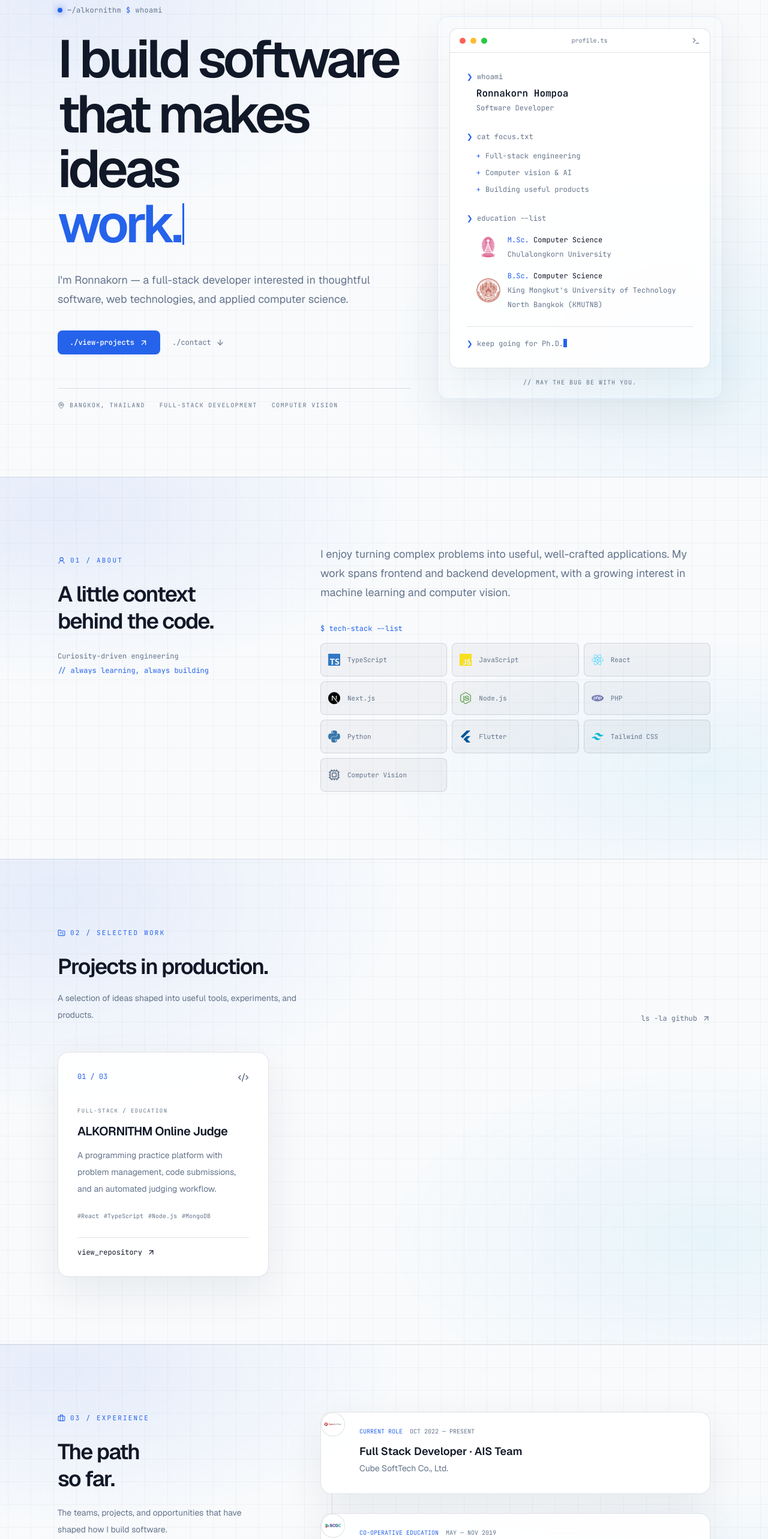
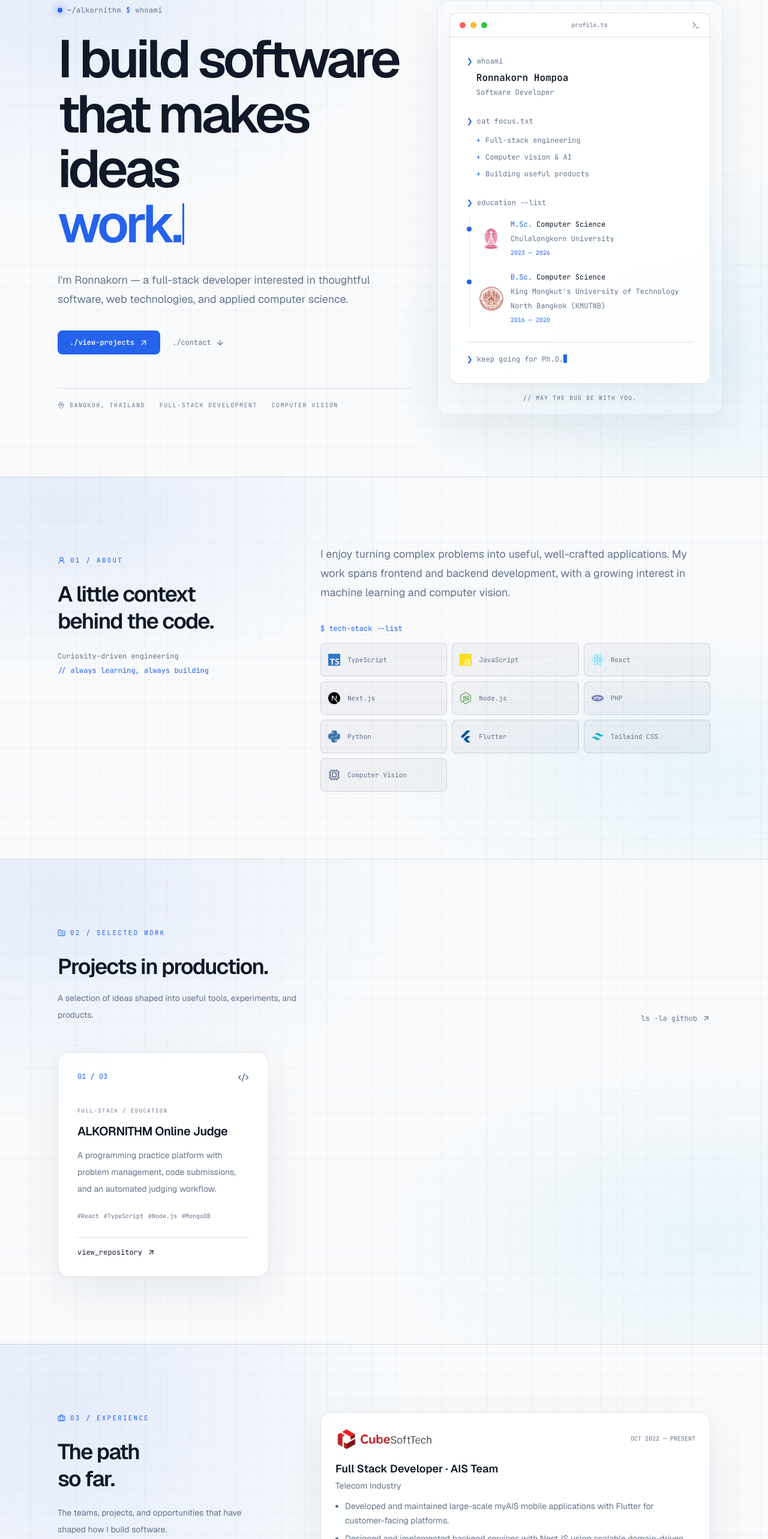
Before and after one commit to kasettakorn/alkornithm-2026, a Next.js app: page / in a window 1280 px wide. Shown: the part 172-2738 px from the top of the page at 60% size. Built offline with nearby package versions, Linux system fonts and the light colour scheme.

Commit message:
Add new logos for IEEE Xplore and Samart; update blog and homepage sections for improved layout and content presentation

```diff
--- a/src/app/blog/page.tsx
+++ b/src/app/blog/page.tsx
@@ -105,7 +105,7 @@ async function BlogContent() {
                                     <span>·</span>
                                     <span className="inline-flex items-center gap-1"><Clock3 size={11} /> {featuredPost.reading_time} min read</span>
                                 </div>
-                                <h3 className="mt-6 text-3xl font-semibold leading-tight tracking-[-0.04em] transition-colors group-hover:text-terminal-accent sm:text-4xl">
+                                <h3 className="mt-6 font-mono text-3xl font-semibold leading-tight tracking-[-0.04em] transition-colors group-hover:text-terminal-accent sm:text-4xl">
                                     {featuredPost.title}
                                 </h3>
                                 {featuredPost.excerpt && (
--- a/src/app/page.tsx
+++ b/src/app/page.tsx
@@ -1,4 +1,5 @@
 import Link from "next/link";
+import Image from "next/image";
 import { ArrowDown, ArrowUpRight, BookOpen, Briefcase, Code2, Cpu, FolderKanban, Mail, MapPin, NotebookPen, Play, Sparkles, Terminal, UserRound } from "lucide-react";
 import { GithubLogo, LinkedinLogo, YoutubeLogo } from "@phosphor-icons/react/dist/ssr";
 import { CurrentYear } from "@/components/layout/current-year";
@@ -45,14 +46,16 @@ export default function Home() {
               <div className="space-y-6 p-5 font-mono text-xs leading-6 sm:p-7">
                 <div><p className="text-muted-foreground"><span className="text-terminal-accent">❯</span> whoami</p><p className="mt-1 pl-4 text-base font-semibold text-foreground">Ronnakorn Hompoa</p><p className="pl-4 text-muted-foreground">Software Developer</p></div>
                 <div><p className="text-muted-foreground"><span className="text-terminal-accent">❯</span> cat focus.txt</p><ul className="mt-2 space-y-1 pl-4 text-muted-foreground"><li><span className="mr-2 text-terminal-accent">+</span>Full-stack engineering</li><li><span className="mr-2 text-terminal-accent">+</span>Computer vision & AI</li><li><span className="mr-2 text-terminal-accent">+</span>Building useful products</li></ul></div>
-                <div><p className="text-muted-foreground"><span className="text-terminal-accent">❯</span> education --list</p><div className="mt-3 space-y-3 pl-4">
-                  <div className="flex items-center gap-3">
+                <div><p className="text-muted-foreground"><span className="text-terminal-accent">❯</span> education --list</p><div className="relative ml-1 mt-3 space-y-4 border-l border-border pl-4">
+                  <div className="relative flex items-center gap-3">
+                    <span aria-hidden="true" className="absolute -left-[1.3rem] top-4 size-2 rounded-full bg-terminal-accent ring-4 ring-card" />
                     <img src="/images/logos/chula.png" alt="Chulalongkorn University mark" loading="lazy" className="size-10 shrink-0 object-contain" />
-                    <div><p><span className="text-terminal-accent">M.Sc.</span> Computer Science</p><p className="text-muted-foreground">Chulalongkorn University</p></div>
+                    <div><p><span className="text-terminal-accent">M.Sc.</span> Computer Science</p><p className="text-muted-foreground">Chulalongkorn University</p><p className="font-mono text-[10px] text-terminal-accent">2023 — 2026</p></div>
                   </div>
-                  <div className="flex items-center gap-3">
+                  <div className="relative flex items-center gap-3">
+                    <span aria-hidden="true" className="absolute -left-[1.3rem] top-4 size-2 rounded-full bg-terminal-accent ring-4 ring-card" />
                     <img src="/images/logos/kmutnb.png" alt="KMUTNB mark" loading="lazy" className="size-10 shrink-0 object-contain" />
-                    <div><p><span className="text-terminal-accent">B.Sc.</span> Computer Science</p><p className="text-muted-foreground">King Mongkut's University of Technology North Bangkok (KMUTNB)</p></div>
+                    <div><p><span className="text-terminal-accent">B.Sc.</span> Computer Science</p><p className="text-muted-foreground">King Mongkut's University of Technology North Bangkok (KMUTNB)</p><p className="font-mono text-[10px] text-terminal-accent">2016 — 2020</p></div>
                   </div>
                 </div></div>
                 <div className="border-t border-border pt-4 text-muted-foreground"><span className="text-terminal-accent">❯</span> keep going for Ph.D.<span className="terminal-caret inline-block h-3.5 w-1.5 translate-y-[2px] bg-terminal-accent" /></div>
@@ -94,22 +97,42 @@ export default function Home() {
         <div className="mx-auto grid max-w-6xl gap-12 px-5 py-24 sm:px-8 lg:grid-cols-[0.75fr_1.25fr] lg:py-28">
           <div><p className="section-kicker inline-flex items-center gap-2"><Briefcase size={13} aria-hidden="true" />03 / EXPERIENCE</p><h2 className="section-heading mt-5">The path<br />so far.</h2><p className="mt-5 max-w-xs text-sm leading-7 text-muted-foreground">The teams, projects, and opportunities that have shaped how I build software.</p></div>
           <div className="relative">
-            <div aria-hidden="true" className="absolute bottom-8 left-[19px] top-8 w-px bg-border" />
             <div className="space-y-8">
-              <article className="group relative rounded-2xl border border-border bg-card p-5 pl-16 shadow-sm shadow-black/[0.02] transition-all duration-300 hover:-translate-y-1 hover:border-terminal-accent/40 sm:p-6 sm:pl-16">
-                <div className="absolute left-0 top-0 z-10 flex size-10 items-center justify-center overflow-hidden rounded-full border border-border bg-white p-1"><img src="/images/logos/cubesofttech.png" alt="Cube SoftTech mark" loading="lazy" className="max-h-full max-w-full object-contain" /></div>
+              <article className="group rounded-2xl border border-border bg-card p-5 shadow-sm shadow-black/[0.02] transition-all duration-300 hover:-translate-y-1 hover:border-terminal-accent/40 sm:p-6">
                 <div className="pb-2">
-                  <div className="mb-3 flex flex-wrap items-center gap-3"><span className="font-mono text-[10px] text-terminal-accent">CURRENT ROLE</span><span className="font-mono text-[10px] text-muted-foreground">OCT 2022 — PRESENT</span></div>
+                  <div className="mb-4 flex flex-wrap items-center justify-between gap-3"><Image src="/images/logos/cubesofttech.png" alt="Cube SoftTech logo" width={429} height={91} className="h-10 w-auto object-contain " /><div className="flex flex-wrap items-center gap-3"><span className="font-mono text-[10px] text-muted-foreground">OCT 2022 — PRESENT</span></div></div>
                   <h3 className="text-lg font-semibold">Full Stack Developer · AIS Team</h3>
-                  <p className="mt-1 text-sm text-muted-foreground">Cube SoftTech Co., Ltd.</p>
+                  <p className="mt-1 text-sm text-muted-foreground">Telecom Industry</p>
+                  <ul className="mt-3 list-disc space-y-1.5 pl-4 text-sm leading-6 text-muted-foreground">
+                    <li>Developed and maintained large-scale myAIS mobile applications with Flutter for customer-facing platforms.</li>
+                    <li>Designed and implemented backend services with NestJS using scalable domain-driven patterns.</li>
+                    <li>Collaborated with product owners, QA, and DevOps teams to deliver features on schedule.</li>
+                    <li>Supported production systems through debugging, performance tuning, and incident resolution.</li>
+                  </ul>
                 </div>
               </article>
-              <article className="group relative rounded-2xl border border-border bg-card p-5 pl-16 shadow-sm shadow-black/[0.02] transition-all duration-300 hover:-translate-y-1 hover:border-terminal-accent/40 sm:p-6 sm:pl-16">
-                <div className="absolute left-0 top-0 z-10 flex size-10 items-center justify-center overflow-hidden rounded-full border border-border bg-white p-1"><img src="/images/logos/scg.png" alt="SCG mark" loading="lazy" className="max-h-full max-w-full object-contain" /></div>
+              <article className="group rounded-2xl border border-border bg-card p-5 shadow-sm shadow-black/[0.02] transition-all duration-300 hover:-translate-y-1 hover:border-terminal-accent/40 sm:p-6">
                 <div className="pb-2">
-                  <div className="mb-3 flex flex-wrap items-center gap-3"><span className="font-mono text-[10px] text-terminal-accent">CO-OPERATIVE EDUCATION</span><span className="font-mono text-[10px] text-muted-foreground">MAY — NOV 2019</span></div>
-                  <h3 className="text-lg font-semibold">SCG Chemicals Co., Ltd.</h3>
-                  <p className="mt-2 max-w-xl text-sm leading-7 text-muted-foreground">Developed a Health Surveillance Tracking System (Return to Work), recognized with a project gold medal.</p>
+                  <div className="mb-4 flex flex-wrap items-center justify-between gap-3"><Image src="/images/logos/samart.png" alt="SAMART logo" width={160} height={30} className="h-7 w-auto object-contain dark:brightness-0 dark:invert" /><div className="flex flex-wrap items-center gap-3"><span className="font-mono text-[10px] text-muted-foreground">JUL 2020 — SEP 2022</span></div></div>
+                  <h3 className="text-lg font-semibold">System Analyst / Software Engineer</h3>
+                  <p className="mt-1 text-sm text-muted-foreground">Comtech Company Limited · Government Systems</p>
+                  <ul className="mt-3 list-disc space-y-1.5 pl-4 text-sm leading-6 text-muted-foreground">
+                    <li>Analyzed and supported national-scale information systems for the Department of Land.</li>
+                    <li>Executed data migration and validation across multiple data center sources to ensure data integrity.</li>
+                    <li>Maintained and debugged enterprise applications using JSP and C#.</li>
+                    <li>Developed React-based dashboards to improve operational reporting and system transparency.</li>
+                  </ul>
+                </div>
+              </article>
+              <article className="group rounded-2xl border border-border bg-card p-5 shadow-sm shadow-black/[0.02] transition-all duration-300 hover:-translate-y-1 hover:border-terminal-accent/40 sm:p-6">
+                <div className="pb-2">
+                  <div className="mb-4 flex flex-wrap items-center justify-between gap-3"><Image src="/images/logos/scg.png" alt="SCG logo" width={3889} height={1963} className="h-15 w-auto object-contain" /><div className="flex flex-wrap items-center gap-3"><span className="font-mono text-[10px] text-muted-foreground">MAY — NOV 2019</span></div></div>
+                  <h3 className="text-lg font-semibold">Software Engineering Intern</h3>
+                  <p className="mt-1 text-sm text-muted-foreground">SCG Chemicals Public Company Limited</p>
+                  <ul className="mt-3 list-disc space-y-1.5 pl-4 text-sm leading-6 text-muted-foreground">
+                    <li>Built a web-based HR system to track employee health checkups and return-to-work compliance.</li>
+                    <li>Awarded the Gold Medal in the Co-operative Project Contest 2020 for system quality and business impact.</li>
+                  </ul>
                 </div>
               </article>
             </div>
@@ -186,8 +209,7 @@ export default function Home() {
           <div><p className="section-kicker inline-flex items-center gap-2"><BookOpen size={13} aria-hidden="true" />06 / PUBLICATIONS</p><h2 className="section-heading mt-5">Research &amp;<br />publications.</h2></div>
           <div className="group relative overflow-hidden rounded-2xl border border-border bg-card p-7 shadow-lg shadow-black/[0.03] transition-all duration-500 hover:-translate-y-1 hover:border-terminal-accent/50 hover:shadow-xl sm:p-10"><div aria-hidden="true" className="pointer-events-none absolute -right-16 -top-20 size-64 rounded-full bg-terminal-accent/5 blur-3xl transition-colors group-hover:bg-terminal-accent/10" />
             <div className="flex flex-wrap items-center gap-2">
-              <span className="rounded border border-terminal-accent/30 bg-terminal-accent/10 px-2 py-1 font-mono text-[10px] text-terminal-accent">IEEE XPLORE</span>
-              <span className="font-mono text-[10px] text-muted-foreground">RESEARCH PUBLICATION</span>
+              <Image src="/images/logos/ieee-xplore.png" alt="IEEE Xplore" width={237} height={48} className="h-8 w-auto object-contain dark:brightness-0 dark:invert" />
             </div>
             <h3 className="mt-5 text-xl font-semibold leading-snug tracking-tight sm:text-2xl">Image-Based Classification of Sweet and Not-Sweet Mangoes Using a Deep Learning Model</h3>
             <p className="mt-4 max-w-2xl text-sm leading-7 text-muted-foreground">Research on image-based deep learning for classifying Nam Dok Mai mango sweetness. Explore the published paper and its bibliographic details on IEEE Xplore.</p>
```
Also changed, not shown: public/images/logos/ieee-xplore.png (added), public/images/logos/samart.png (added).
